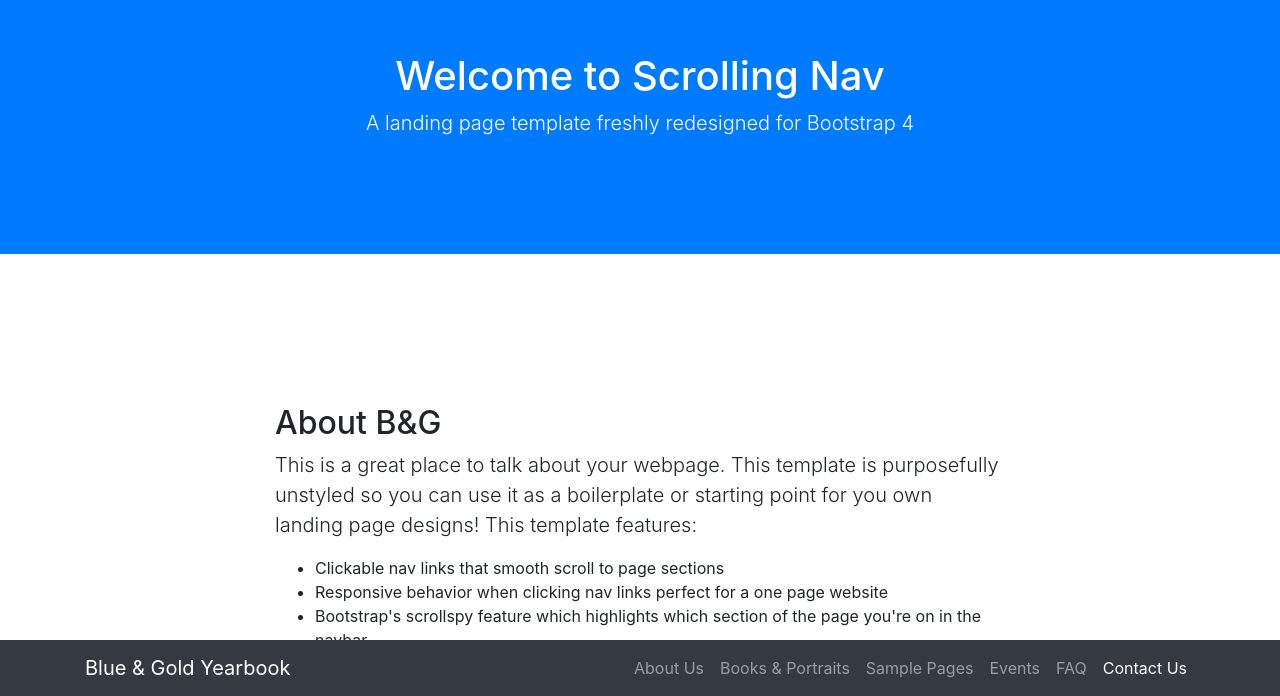
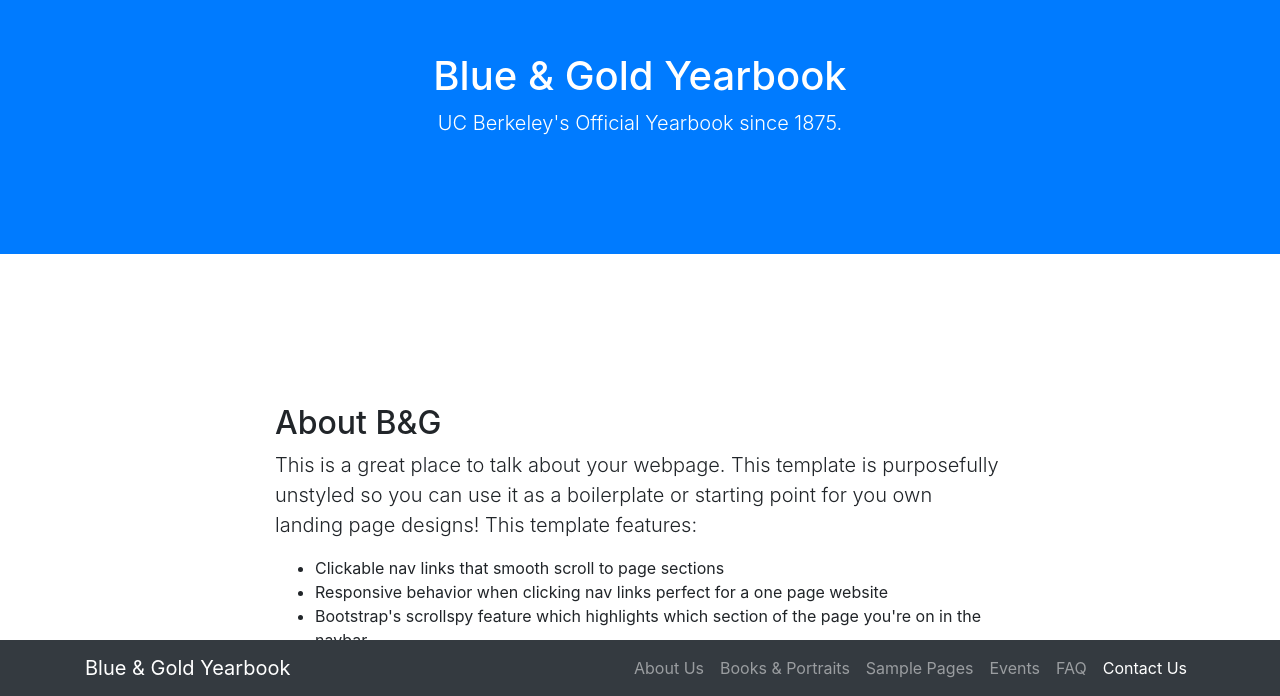
Before and after one commit to sararush/bgwebsite, a website with bundled scripts: page index.html in a window 1280 px wide. Shown: the part 104-800 px from the top of the page. Built offline with nearby package versions, Linux system fonts and the light colour scheme.

Commit message:
customizaation

```diff
--- a/index.html
+++ b/index.html
@@ -54,8 +54,8 @@
 
     <header class="bg-primary text-white">
       <div class="container text-center">
-        <h1>Welcome to Scrolling Nav</h1>
-        <p class="lead">A landing page template freshly redesigned for Bootstrap 4</p>
+        <h1>Blue & Gold Yearbook</h1>
+        <p class="lead">UC Berkeley's Official Yearbook since 1875.</p>
       </div>
     </header>
 
@@ -245,7 +245,7 @@
     <!-- Footer -->
     <footer class="py-5 bg-dark">
       <div class="container">
-        <p class="m-0 text-center text-white">Copyright &copy; Your Website 2017</p>
+        <p class="m-0 text-center text-white">Copyright &copy; Blue & Gold Yearbook 2018</p>
       </div>
       <!-- /.container -->
     </footer>
```
